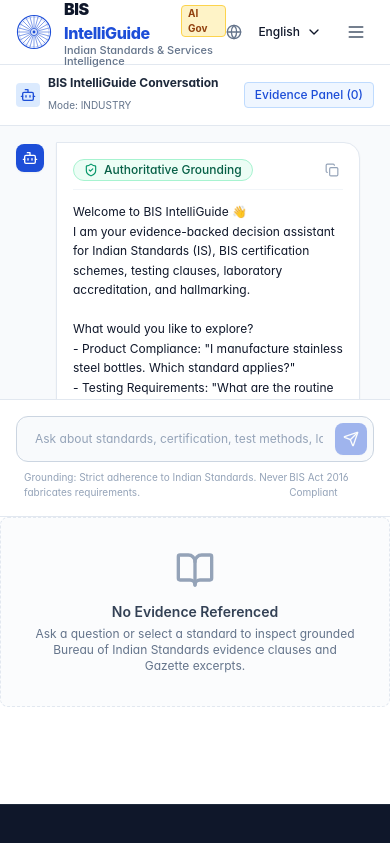
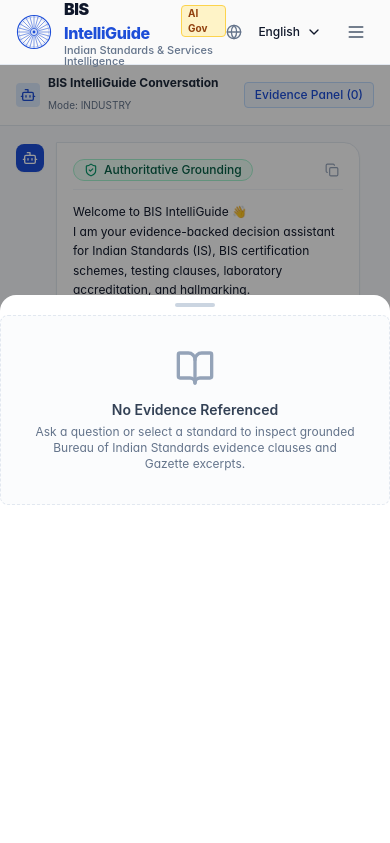
Before and after one commit to pratik-me/sih-26107, a Next.js app in the folder apps/web/: page /chat in a window 390 px wide. Shown: the top 843 px of the page. Built offline with nearby package versions, Linux system fonts and the light colour scheme.

Commit message:
Backdrop added for mobile screens

```diff
--- a/apps/web/app/chat/page.tsx
+++ b/apps/web/app/chat/page.tsx
@@ -506,7 +506,17 @@
 
       {/* 3. RIGHT EVIDENCE PANEL */}
       {isEvidencePanelOpen && (
-        <aside className="w-full h-72 sm:h-80 lg:h-full lg:w-80 xl:w-96 shrink-0 bg-white dark:bg-slate-900 border-t lg:border-t-0 lg:border-l border-slate-200 dark:border-slate-800 overflow-y-auto">
+        <>
+          {/* Mobile Backdrop */}
+          <div
+            onClick={() => setIsEvidencePanelOpen(false)}
+            className="fixed inset-0 bg-black/40 z-40 lg:hidden"
+          />
+
+          <aside className="fixed inset-x-0 bottom-0 z-50 h-[65vh] rounded-t-2xl shadow-xl lg:static lg:h-full lg:w-80 xl:w-96 lg:rounded-none lg:shadow-none lg:border-t-0 lg:border-l border-slate-200 dark:border-slate-800 bg-white dark:bg-slate-900 overflow-y-auto transition-transform">
+            <div className="lg:hidden flex justify-center py-2">
+              <div className="w-10 h-1 rounded-full bg-slate-300 dark:bg-slate-700" />
+            </div>
             <EvidencePanel
               evidenceList={activeEvidenceList}
               activeEvidenceId={activeEvidenceId}
@@ -514,6 +524,7 @@
               onClose={() => setIsEvidencePanelOpen(false)}
             />
           </aside>
+        </>
       )}
     </div>
   );
```
Lines whose indentation alone changed are shown as unchanged.
